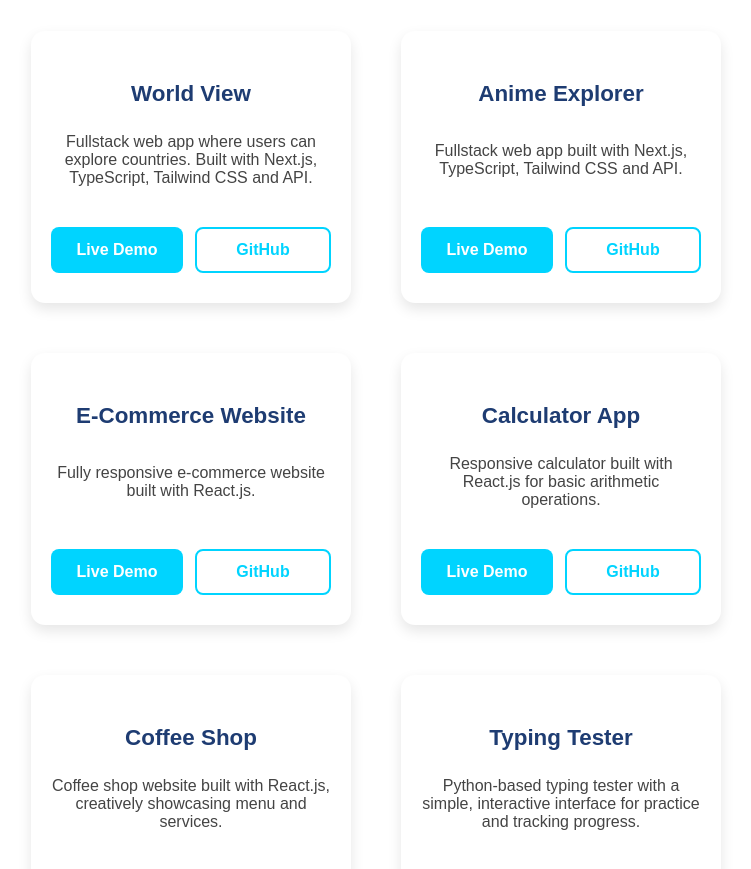
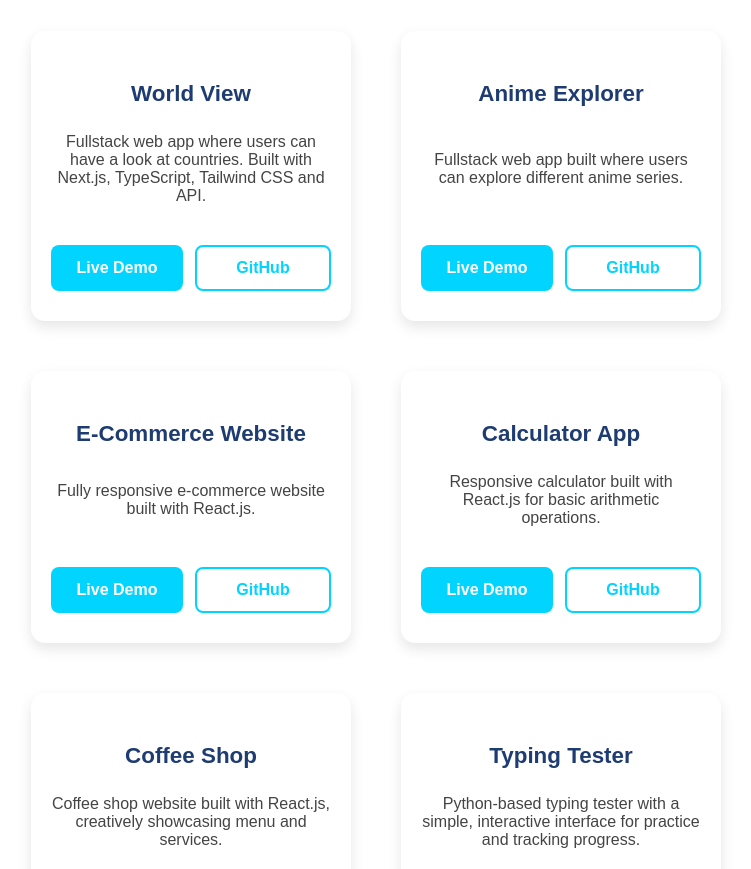
Before and after one commit to hamzas4011/personal-website, a React (Vite) app: page / in a window 1280 px wide. Shown: the part 2640-3509 px from the top of the page, without its empty margins (264-1015 px from the left). Built offline with nearby package versions, Linux system fonts and the light colour scheme.

Commit message:
update projects

```diff
--- a/src/projectsData.js
+++ b/src/projectsData.js
@@ -1,13 +1,13 @@
 const projects = [
   {
     name: "World View",
-    description: "Fullstack web app where users can explore countries. Built with Next.js, TypeScript, Tailwind CSS and API.",
+    description: "Fullstack web app where users can have a look at countries. Built with Next.js, TypeScript, Tailwind CSS and API.",
     liveLink: "https://world-view-seven.vercel.app/",
     githubLink: "https://github.com/hamzas4011/world-view",
   },
   {
     name: "Anime Explorer",
-    description: "Fullstack web app built with Next.js, TypeScript, Tailwind CSS and API.",
+    description: "Fullstack web app built where users can explore different anime series.",
     liveLink: "https://anime-search-explore.vercel.app/",
     githubLink: "https://github.com/hamzas4011/anime-search",
   },
```
